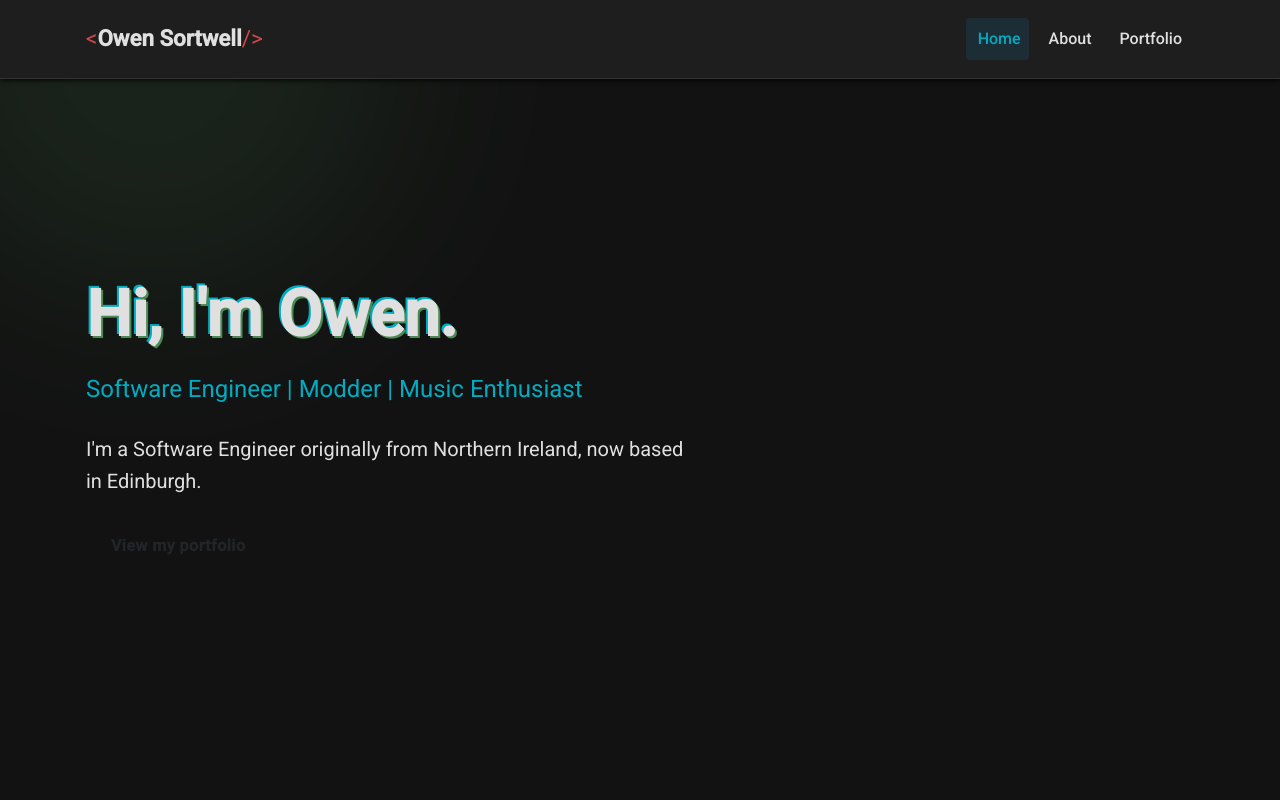
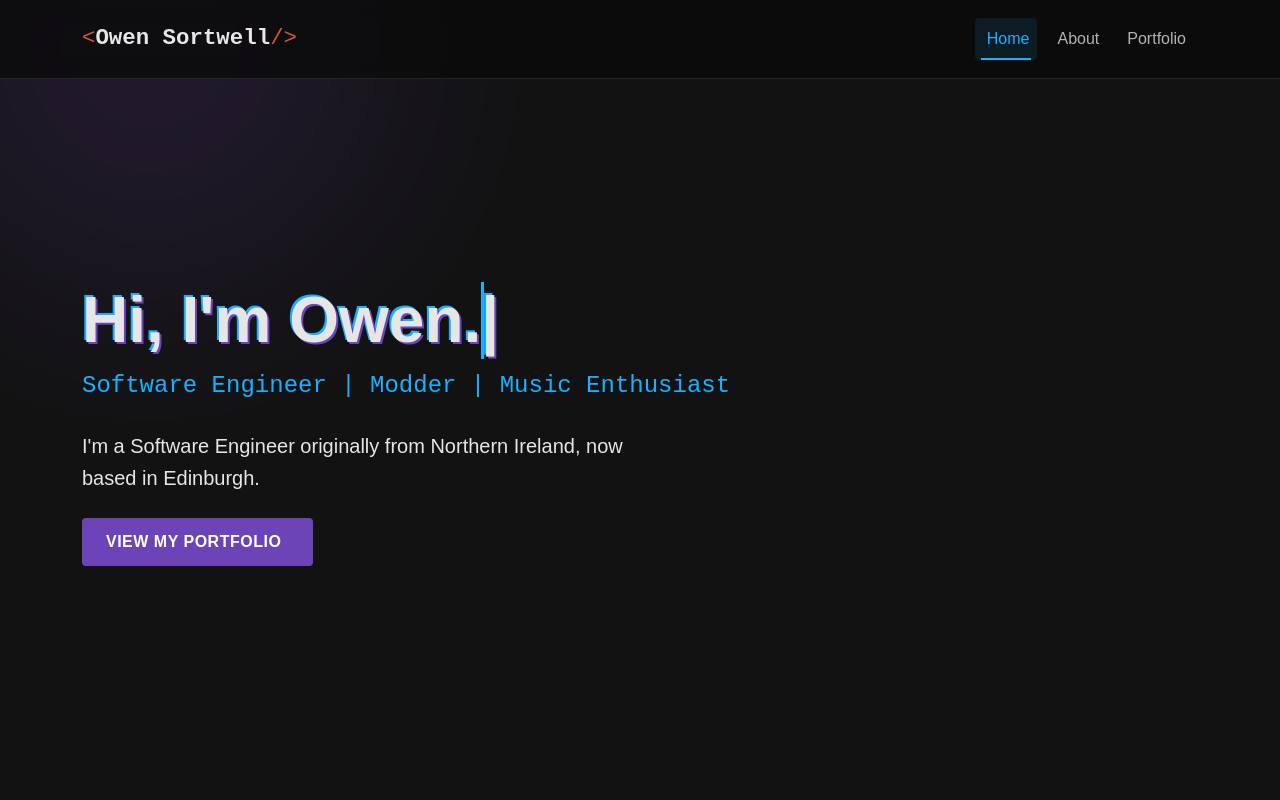
Before and after one commit to Sortient/angular-portfolio, an Angular app: page /home in a window 1280 px wide. Shown: the top 800 px of the page. Built offline with nearby package versions, Linux system fonts and the light colour scheme.

Commit message:
Updated workflow to trigger preview build on pull request

```diff
--- a/package.json
+++ b/package.json
@@ -1,6 +1,6 @@
 {
   "name": "angular-portfolio",
-  "version": "0.0.2",
+  "version": "1.0.0",
   "scripts": {
     "ng": "ng",
     "start": "ng serve",
--- a/src/styles.css
+++ b/src/styles.css
@@ -1,166 +1,184 @@
 :root {
-    --primary-color: #4a8b53;
-    --secondary-color: #00acc1;
-    --accent-color: #ff5252;
-    --background-color: #121212;
-    --surface-color: #1e1e1e;
-    --text-color: #e0e0e0;
-    --font-base: 'Roboto', sans-serif;
-    --heading-weight: 700;
-    --transition-speed: 0.3s;
+  /* Gaming-inspired color palette */
+  --primary-color: #6d44b8;      /* Rich purple */
+  --secondary-color: #18b0ff;    /* Bright blue accent */
+  --dark-bg: #121212;            /* Dark background */
+  --darker-bg: #0a0a0a;          /* Darker sections */
+  --text-primary: #e6e6e6;       /* Light text */
+  --text-secondary: #b3b3b3;     /* Muted text */
+  --accent-color: #ff6b4a;       /* Orange accent for highlights */
+  --success-color: #00c896;      /* Green for success states */
+
+  /* Font families */
+  --heading-font: 'Rajdhani', sans-serif;  /* Gaming-inspired headings */
+  --body-font: 'Rubik', sans-serif;        /* Clean modern body text */
+  --code-font: 'JetBrains Mono', monospace; /* Monospace for code sections */
 }
 
-  *,
-  *::before,
-  *::after {
-    box-sizing: border-box;
-  }
-
+/* Global styles */
 body {
-    font-family: var(--font-base);
-    color: var(--text-color);
-    background-color: var(--background-color);
-    margin: 0;
-    padding: 0;
+  background-color: var(--dark-bg);
+  color: var(--text-primary);
+  font-family: var(--body-font);
   line-height: 1.6;
 }
 
-  .container,
-  .container-fluid {
-    padding-left: 1rem;
-    padding-right: 1rem;
+h1, h2, h3, h4, h5, h6 {
+  font-family: var(--heading-font);
+  font-weight: 600;
 }
 
-  .mt-5 {
-    margin-top: 3rem !important;
+/* Custom button styles */
+.btn-custom-primary {
+  background-color: var(--primary-color);
+  border: none;
+  color: white;
+  padding: 0.5rem 1.5rem;
+  border-radius: 4px;
+  transition: all 0.3s ease;
+  text-transform: uppercase;
+  font-weight: 600;
+  letter-spacing: 0.5px;
+  position: relative;
+  overflow: hidden;
 }
 
-  .mb-5 {
-    margin-bottom: 3rem !important;
+.btn-custom-primary:hover {
+  background-color: #7e55c9;
+  transform: translateY(-2px);
+  box-shadow: 0 5px 15px rgba(109, 68, 184, 0.4);
 }
 
-
-  h1, h2, h3, h4, h5, h6 {
-    font-family: var(--font-base);
-    font-weight: var(--heading-weight);
-    margin-bottom: 1rem;
-    line-height: 1.2;
-    color: var(--text-color);
+.btn-custom-primary:active {
+  transform: translateY(0);
 }
 
-  p {
-    margin-bottom: 1.25rem;
-    color: var(--text-color);
+/* Card styling */
+.custom-card {
+  background-color: var(--darker-bg);
+  border: 1px solid rgba(255, 255, 255, 0.1);
+  border-radius: 8px;
+  overflow: hidden;
+  transition: all 0.3s ease;
+  box-shadow: 0 4px 8px rgba(0, 0, 0, 0.2);
 }
 
-
-  a {
-    color: var(--primary-color);
-    text-decoration: none;
-    transition: color var(--transition-speed) ease;
-  }
-
-  a:hover {
-    color: var(--secondary-color);
-  }
-
-  .btn-primary {
-    background-color: var(--primary-color);
-    border-color: var(--primary-color);
-    border-radius: 0.25rem;
-    transition: background-color var(--transition-speed) ease, border-color var(--transition-speed) ease;
-    color: var(--text-color);
-  }
-
-  .btn-primary:hover,
-  .btn-primary:focus {
-    background-color: var(--secondary-color);
+.custom-card:hover {
+  transform: translateY(-5px);
+  box-shadow: 0 10px 20px rgba(0, 0, 0, 0.3);
   border-color: var(--secondary-color);
 }
 
-  .navbar {
-    background-color: var(--surface-color);
-    border-bottom: 1px solid #333;
-    box-shadow: 0 2px 4px rgba(0, 0, 0, 0.7);
+/* Section styling */
+.section-container {
+  padding: 4rem 0;
+  position: relative;
 }
 
-  .navbar-brand {
-    font-weight: var(--heading-weight);
-    font-size: 1.5rem;
-    color: var(--primary-color);
+/* Glowing accents for sections */
+.glow-accent {
+  position: absolute;
+  width: 150px;
+  height: 150px;
+  border-radius: 50%;
+  background: var(--primary-color);
+  filter: blur(80px);
+  opacity: 0.15;
+  z-index: 0;
+}
+
+/* Animated typing cursor */
+.cursor {
+  display: inline-block;
+  width: 3px;
+  background-color: var(--secondary-color);
+  animation: blink 1s infinite;
+}
+
+@keyframes blink {
+  0%, 100% { opacity: 1; }
+  50% { opacity: 0; }
+}
+
+/* Section dividers with gaming-inspired patterns */
+.section-divider {
+  height: 5px;
+  background: linear-gradient(90deg, transparent, var(--primary-color), var(--secondary-color), transparent);
+  margin: 3rem 0;
+}
+
+/* Skill icon containers */
+.skill-icon-container {
+  background-color: rgba(255, 255, 255, 0.05);
+  border-radius: 8px;
+  padding: 1.5rem;
+  text-align: center;
+  transition: all 0.3s ease;
+}
+
+.skill-icon-container:hover {
+  background-color: rgba(255, 255, 255, 0.1);
+  transform: translateY(-5px);
+}
+
+.skill-icon-container i {
+  font-size: 3.5rem;
+  color: var(--secondary-color);
+  margin-bottom: 0.5rem;
+}
+
+/* Navbar customization */
+.custom-navbar {
+  background-color: rgba(10, 10, 10, 0.8);
+  backdrop-filter: blur(10px);
+  border-bottom: 1px solid rgba(255, 255, 255, 0.1);
 }
 
 .nav-link {
-    color: var(--text-color);
-    transition: color var(--transition-speed) ease;
+  position: relative;
+  padding: 0.5rem 1rem;
+  margin: 0 0.25rem;
+  color: var(--text-secondary) !important;
+  font-weight: 500;
+  transition: all 0.3s ease;
+}
+
+.nav-link:before {
+  content: '';
+  position: absolute;
+  bottom: 0;
+  left: 50%;
+  width: 0;
+  height: 2px;
+  background-color: var(--secondary-color);
+  transition: all 0.3s ease;
 }
 
 .nav-link:hover {
-    color: var(--primary-color);
+  color: var(--text-primary) !important;
 }
 
-  .card {
-    background-color: var(--surface-color);
-    border: none;
-    border-radius: 0.5rem;
-    box-shadow: 0 4px 6px rgba(0, 0, 0, 0.8);
-    transition: transform var(--transition-speed) ease;
+.nav-link:hover:before {
+  width: 80%;
+  left: 10%;
 }
 
-  .card:hover {
-    transform: translateY(-10px);
+.nav-link.active {
+  color: var(--secondary-color) !important;
 }
 
-
-  .mat-toolbar {
-    background-color: var(--primary-color) !important;
-    color: var(--text-color) !important;
-    font-family: var(--font-base);
+.nav-link.active:before {
+  width: 80%;
+  left: 10%;
 }
 
-  .form-control {
-    background-color: var(--surface-color);
-    color: var(--text-color);
-    border-radius: 0.25rem;
-    border: 1px solid #333;
-    transition: border-color var(--transition-speed) ease, box-shadow var(--transition-speed) ease;
+/* Responsive adjustments */
+@media (max-width: 768px) {
+  :root {
+    --heading-font-size: 2rem;
   }
 
-  .form-control:focus {
-    border-color: var(--primary-color);
-    box-shadow: 0 0 0 0.2rem rgba(13, 71, 161, 0.25);
+  .section-container {
+    padding: 2rem 0;
   }
-
-  .footer {
-    padding: 2rem 0;
-    background-color: var(--surface-color);
-    text-align: center;
-    border-top: 1px solid #333;
-    margin-top: 3rem;
-    color: var(--text-color);
 }
-
-  img {
-    max-width: 100%;
-    height: auto;
-  }
-
-  ul {
-    list-style: none;
-    padding-left: 0;
-  }
-
-  hr {
-    border: 0;
-    border-top: 1px solid #333;
-    margin: 2rem 0;
-  }
-
-  .cursor {
-    display: inline-block;
-    animation: blink 1s step-start infinite;
-  }
-
-  @keyframes blink {
-    50% { opacity: 0; }
-  }
```
Lines whose indentation alone changed are shown as unchanged.
